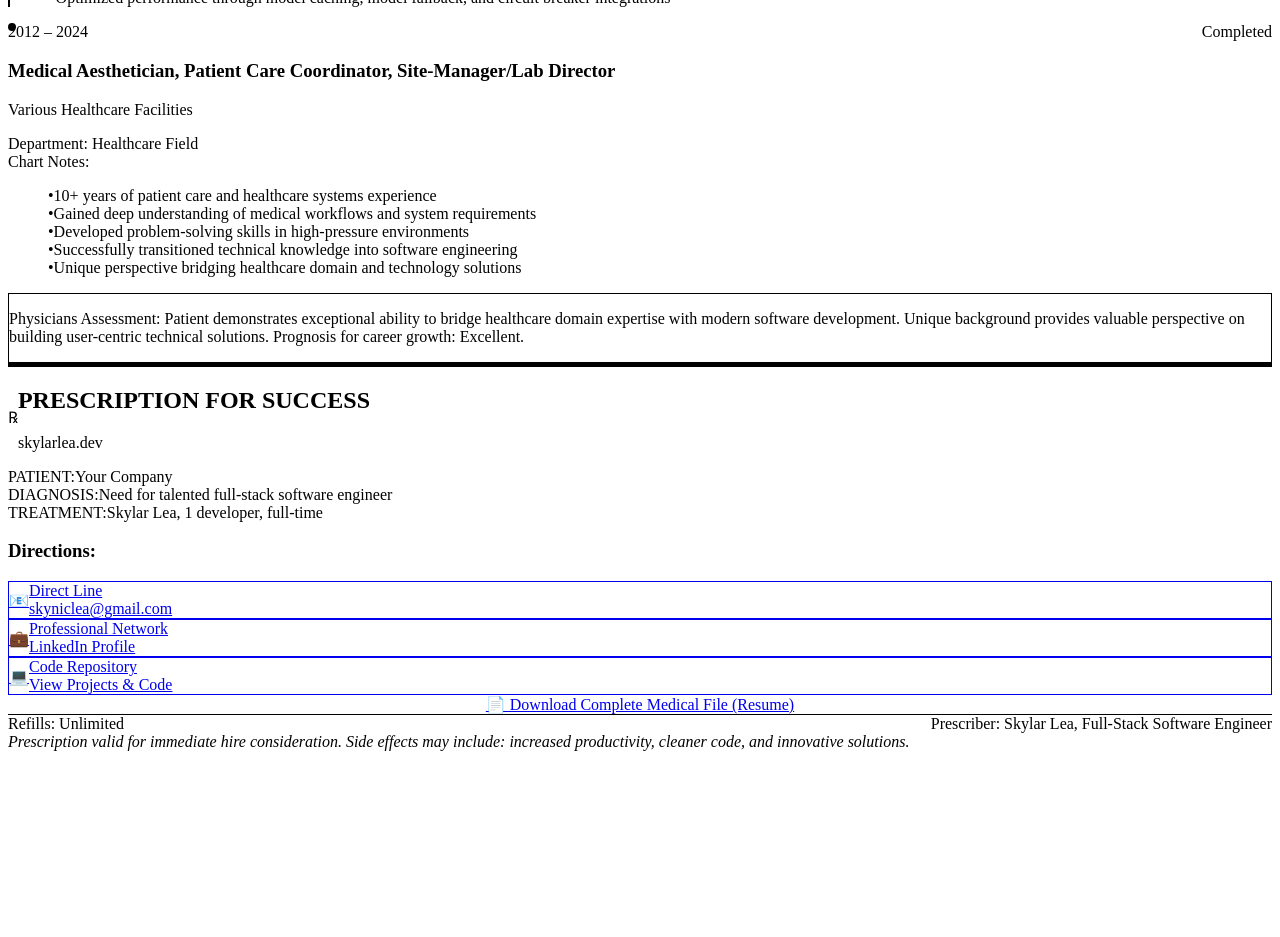
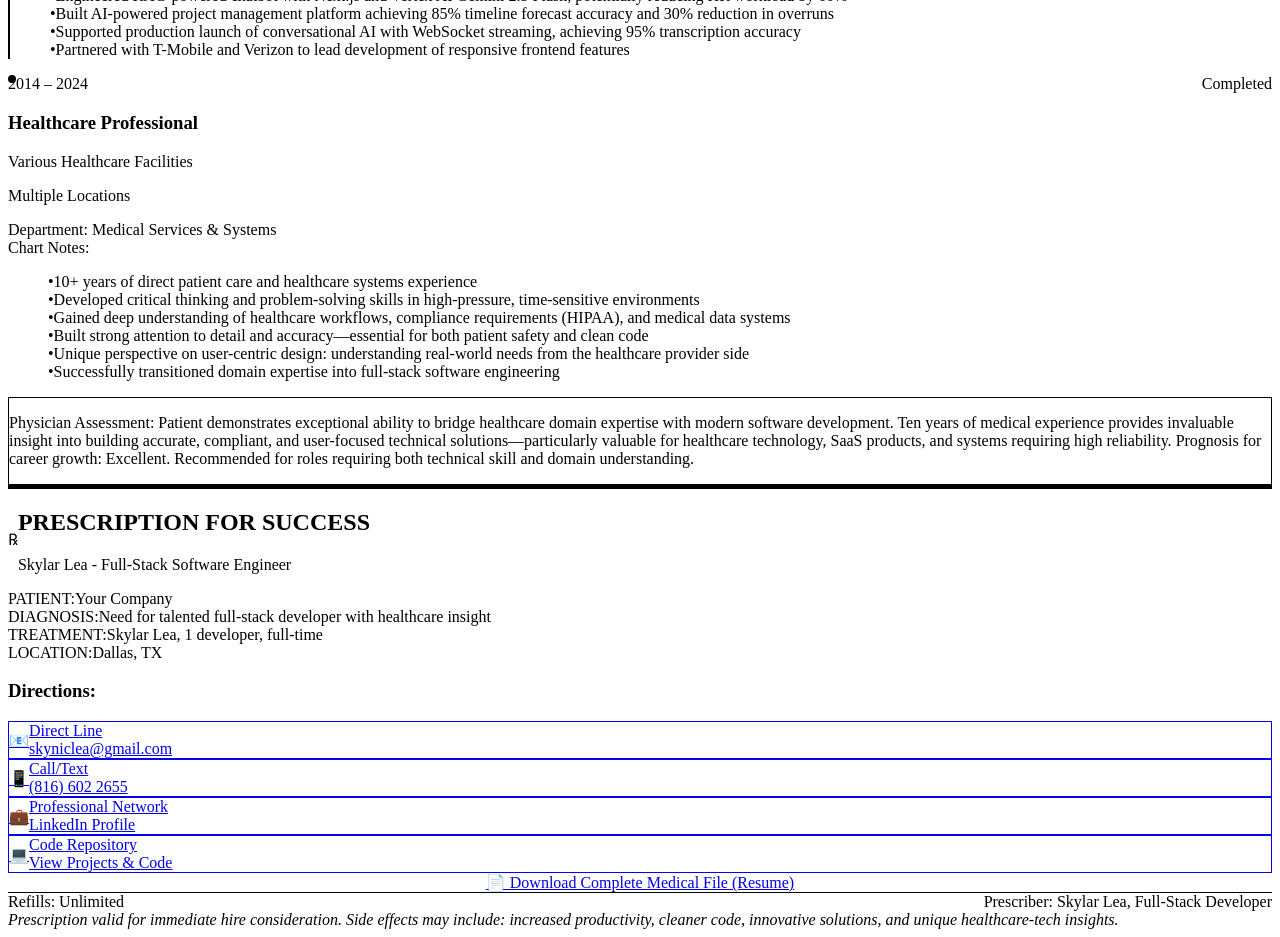
Before and after one commit to skylarnlea/portfolio-revamp, a Next.js app: page / in a window 1280 px wide. Shown: the part 3760-4697 px from the top of the page. Before the commit the page ends 4519 px from the top, so only its background shows below. Built offline with nearby package versions, Linux system fonts and the light colour scheme.

Commit message:
updated contact info section

```diff
--- a/app/components/ExperienceTimeline.tsx
+++ b/app/components/ExperienceTimeline.tsx
@@ -2,6 +2,7 @@ type ExperienceProps = {
   year: string;
   role: string;
   company: string;
+  location: string;
   status: string;
   department: string;
   accomplishments: string[];
@@ -12,6 +13,7 @@ function TimelineItem({
   year,
   role,
   company,
+  location,
   status,
   department,
   accomplishments,
@@ -32,6 +34,7 @@ function TimelineItem({
             <div className="text-sm font-bold text-teal-600 mb-1">{year}</div>
             <h3 className="text-xl font-bold text-slate-800">{role}</h3>
             <p className="text-slate-600">{company}</p>
+            <p className="text-sm text-slate-500">{location}</p>
           </div>
           <div className={`px-3 py-1 rounded-full text-sm font-semibold ${
             current
@@ -76,46 +79,56 @@ export default function ExperienceTimeline() {
 
       {/* Timeline */}
       <div className="max-w-4xl">
+
+        {/* Current Role: Cheíl USA (Samsung) */}
         <TimelineItem
           year="05/2025 – PRESENT"
           role="Full-Stack Software Engineer"
-          company="Cheíl USA"
+          company="Cheíl USA (Samsung)"
+          location="Plano, TX"
           status="Active Treatment"
           department="Software Engineering"
           accomplishments={[
-            "Developed full-stack architecture from the ground up for Jebi, a gamified influencer management platform, slashing cloud costs by 65%",
-            "Enabled transition into a multi-tenant B2B SaaS product",
-            "Assisted in backend development of multi-channel AI ecosystem (Web, Reddit Bot, Retail VA) using GCP Vertex AI",
-            "Implemented RAG model for scalable, up-to-date responses on Samsung products",
-            "Optimized performance through model caching, model fallback, and circuit breaker integrations"
+            "Developed full-stack architecture from ground-up rebuild of Jebi platform, reducing cloud costs by 65%",
+            "Led backend initiative to scale multi-channel AI ecosystem (Web, Reddit Bot, Retail VA) using GCP Vertex AI and RAG model",
+            "Engineered RAG-powered chatbot with Next.js and Vertex AI Gemini 2.5 Flash, potentially reducing HR workload by 60%",
+            "Built AI-powered project management platform achieving 85% timeline forecast accuracy and 30% reduction in overruns",
+            "Supported production launch of conversational AI with WebSocket streaming, achieving 95% transcription accuracy",
+            "Partnered with T-Mobile and Verizon to lead development of responsive frontend features"
           ]}
           current={true}
         />
 
+        {/* Healthcare Background */}
         <TimelineItem
-          year="2012 – 2024"
-          role="Medical Aesthetician, Patient Care Coordinator, Site-Manager/Lab Director"
+          year="2014 – 2024"
+          role="Healthcare Professional"
           company="Various Healthcare Facilities"
+          location="Multiple Locations"
           status="Completed"
-          department="Healthcare Field"
+          department="Medical Services & Systems"
           accomplishments={[
-            "10+ years of patient care and healthcare systems experience",
-            "Gained deep understanding of medical workflows and system requirements",
-            "Developed problem-solving skills in high-pressure environments",
-            "Successfully transitioned technical knowledge into software engineering",
-            "Unique perspective bridging healthcare domain and technology solutions"
+            "10+ years of direct patient care and healthcare systems experience",
+            "Developed critical thinking and problem-solving skills in high-pressure, time-sensitive environments",
+            "Gained deep understanding of healthcare workflows, compliance requirements (HIPAA), and medical data systems",
+            "Built strong attention to detail and accuracy—essential for both patient safety and clean code",
+            "Unique perspective on user-centric design: understanding real-world needs from the healthcare provider side",
+            "Successfully transitioned domain expertise into full-stack software engineering"
           ]}
         />
+
       </div>
 
-      {/* Footer Note */}
+      {/* Footer Note - Ties Healthcare to Development */}
       <div className="mt-8 p-4 bg-teal-50 rounded-lg border border-teal-200">
         <p className="text-sm text-slate-700">
-          <span className="font-semibold">Physicians Assessment:</span> Patient demonstrates
-          exceptional ability to bridge healthcare domain expertise with modern software
-          development. Unique background provides valuable perspective on building user-centric
-          technical solutions. <span className="font-semibold text-teal-700">Prognosis for
-          career growth: Excellent.</span>
+          <span className="font-semibold">Physician Assessment:</span> Patient demonstrates
+          exceptional ability to bridge healthcare domain expertise with modern software development.
+          Ten years of medical experience provides invaluable insight into building accurate,
+          compliant, and user-focused technical solutions—particularly valuable for healthcare
+          technology, SaaS products, and systems requiring high reliability.
+          <span className="font-semibold text-teal-700"> Prognosis for career growth: Excellent.
+          Recommended for roles requiring both technical skill and domain understanding.</span>
         </p>
       </div>
     </div>
--- a/app/components/PrescriptionContact.tsx
+++ b/app/components/PrescriptionContact.tsx
@@ -6,7 +6,7 @@ export default function PrescriptionContact() {
         <div className="text-4xl">℞</div>
         <div>
           <h2 className="text-2xl font-bold text-slate-800">PRESCRIPTION FOR SUCCESS</h2>
-          <p className="text-slate-600">skylarlea.dev</p>
+          <p className="text-slate-600">Skylar Lea - Full-Stack Software Engineer</p>
         </div>
       </div>
 
@@ -19,11 +19,15 @@ export default function PrescriptionContact() {
           </div>
           <div className="flex">
             <span className="font-semibold w-32">DIAGNOSIS:</span>
-            <span>Need for talented full-stack software engineer</span>
+            <span>Need for talented full-stack developer with healthcare insight</span>
           </div>
           <div className="flex">
             <span className="font-semibold w-32">TREATMENT:</span>
             <span>Skylar Lea, 1 developer, full-time</span>
+          </div>
+          <div className="flex">
+            <span className="font-semibold w-32">LOCATION:</span>
+            <span>Dallas, TX</span>
           </div>
         </div>
       </div>
@@ -42,6 +46,18 @@ export default function PrescriptionContact() {
             <div>
               <div className="font-semibold text-slate-800">Direct Line</div>
               <div className="text-sm text-slate-600">skyniclea@gmail.com</div>
+            </div>
+          </a>
+
+          {/* Phone */}
+          <a
+            href="tel:816-602-2655"
+            className="flex items-center gap-3 p-4 bg-green-50 rounded-lg border border-green-200 hover:bg-green-100 transition-colors"
+          >
+            <div className="text-2xl">📱</div>
+            <div>
+              <div className="font-semibold text-slate-800">Call/Text</div>
+              <div className="text-sm text-slate-600">(816) 602 2655</div>
             </div>
           </a>
 
@@ -72,6 +88,7 @@ export default function PrescriptionContact() {
               <div className="text-sm text-slate-600">View Projects & Code</div>
             </div>
           </a>
+
         </div>
       </div>
 
@@ -93,12 +110,12 @@ export default function PrescriptionContact() {
             <span className="font-semibold">Refills:</span> Unlimited
           </div>
           <div>
-            <span className="font-semibold">Prescriber:</span> Skylar Lea, Full-Stack Software Engineer
+            <span className="font-semibold">Prescriber:</span> Skylar Lea, Full-Stack Developer
           </div>
         </div>
         <div className="mt-2 text-xs text-slate-500 italic">
           Prescription valid for immediate hire consideration. Side effects may include:
-          increased productivity, cleaner code, and innovative solutions.
+          increased productivity, cleaner code, innovative solutions, and unique healthcare-tech insights.
         </div>
       </div>
     </div>
```
